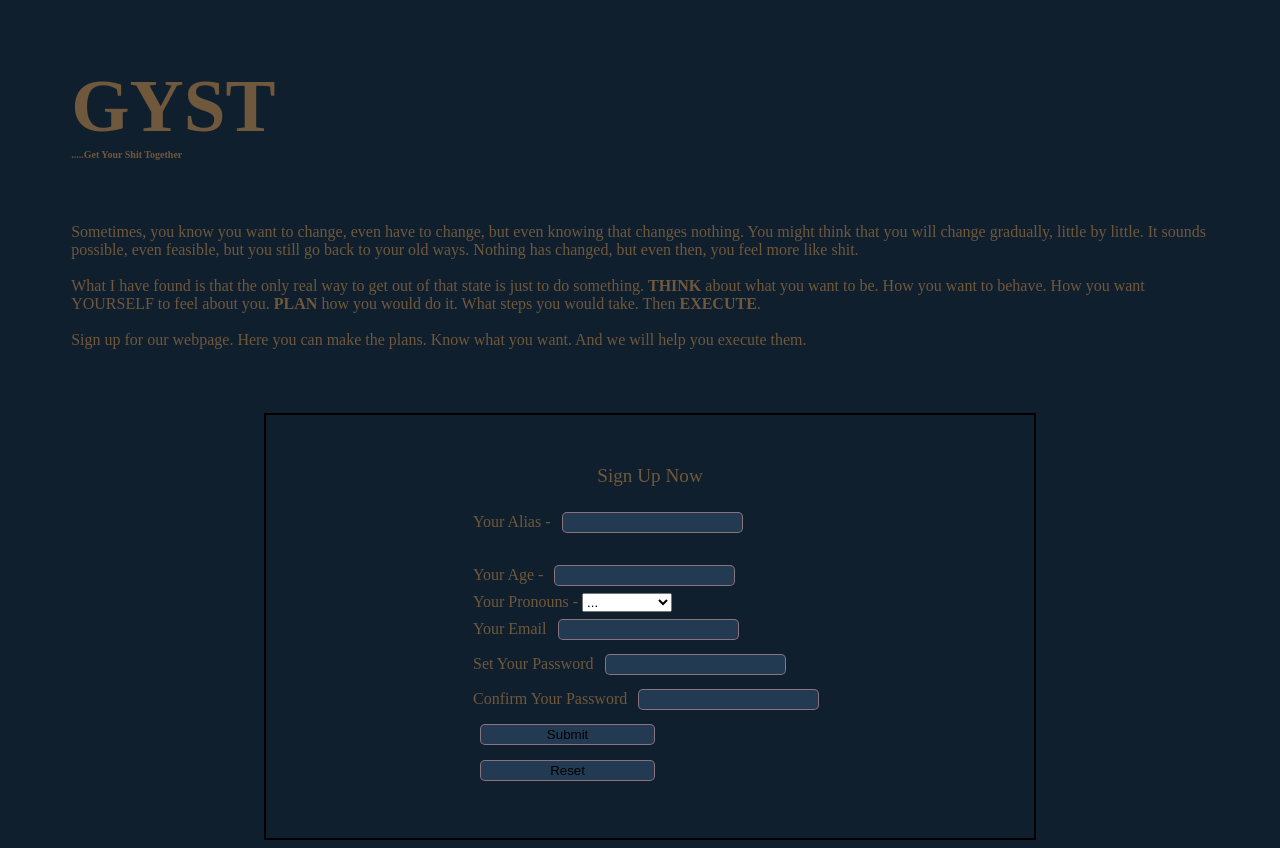
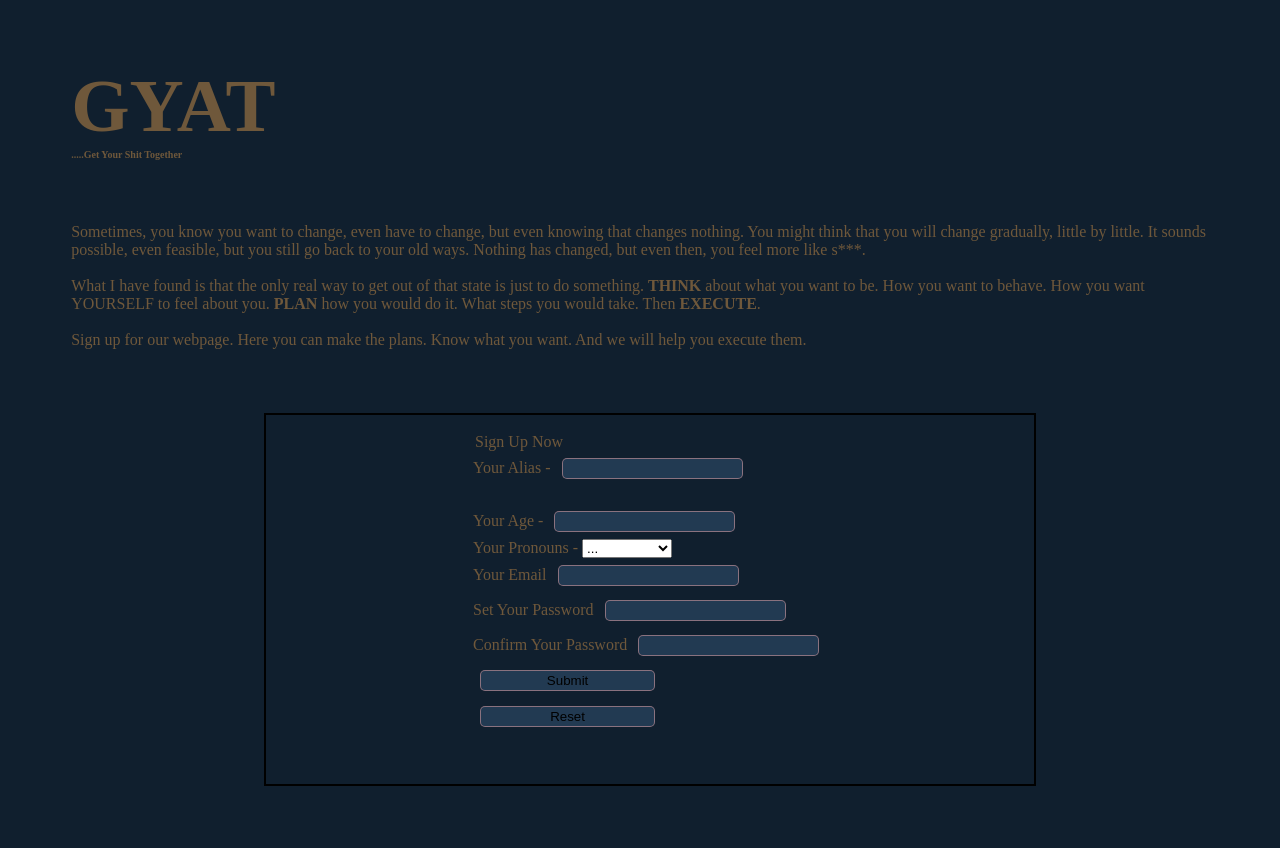
Before and after one commit to SvatoSijan/GYST, a plain HTML site: page index.html in a window 1280 px wide. After the commit the page ends 800 px from the top, so only its background shows below. Drawn offline with Linux system fonts and the light colour scheme; a web font is replaced by a local one.

Commit message:
Update index.html

```diff
--- a/index.html
+++ b/index.html
@@ -24,11 +24,11 @@
 
 
 
-    <h1>GYST</h1>
+    <h1>GYAT</h1>
     <p>
         Sometimes, you know you want to change, even have to change, but even knowing that changes nothing. You might think that you will
         change gradually, little by little. It sounds possible, even feasible, but you still go back to your old ways. Nothing has changed,
-        but even then, you feel more like shit.
+        but even then, you feel more like s***.
         <br><br>
         What I have found is that the only real way to get out of that state is just to do something.
         <strong>THINK</strong> about what you want to be. How you want to behave. How you want YOURSELF to feel about you. <strong>PLAN</strong> how you
@@ -41,8 +41,9 @@
 
 
     <div class="form">
-        <div class="heading">Sign Up Now</div>
+
     <form action="/submit" method="post" class="f"><br>
+        <legend>Sign Up Now</legend>
         <div>
                     <label for="username">Your Alias - </label>
                     <input type="text" minlength="1" maxlength="10" required id="username" name="username">
```
